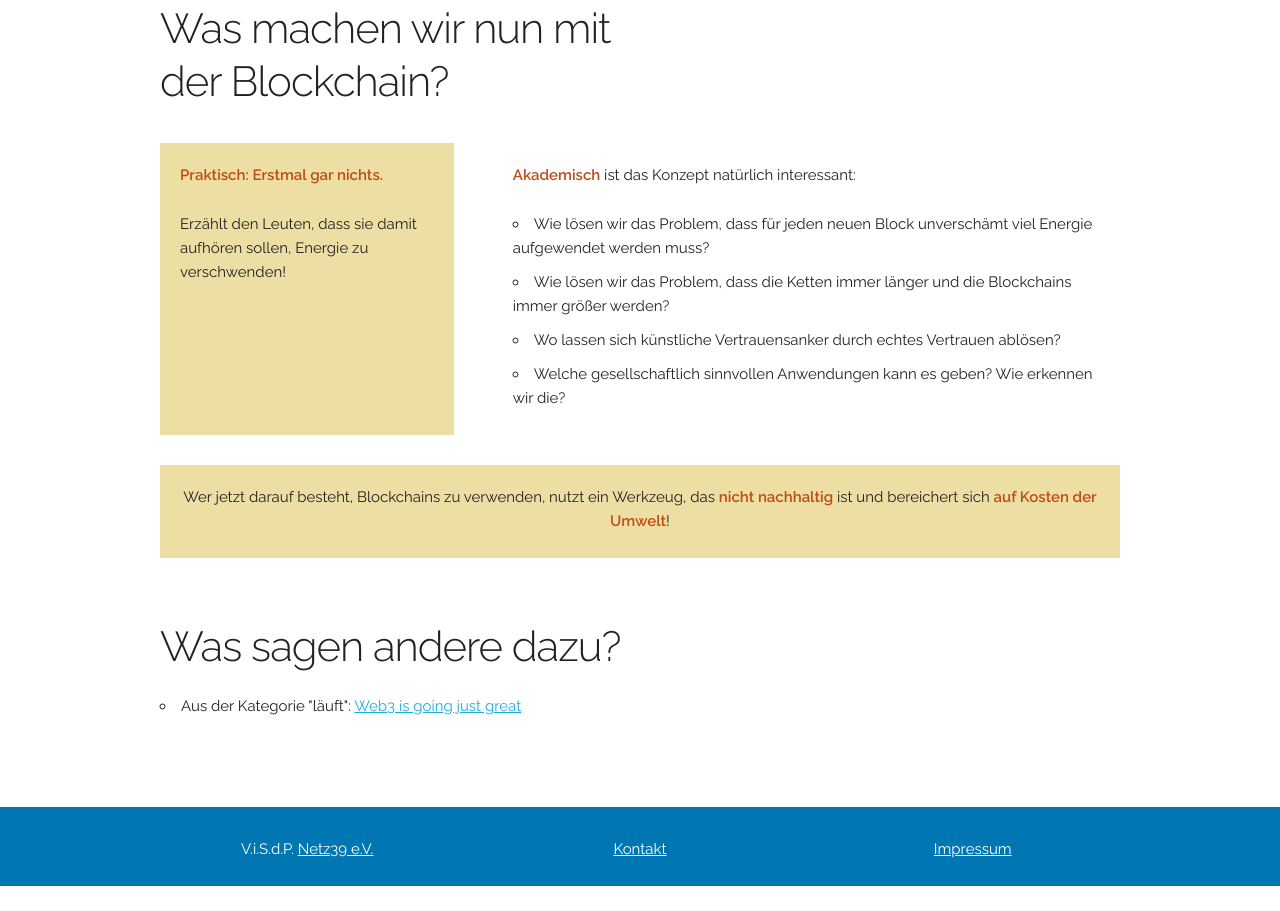
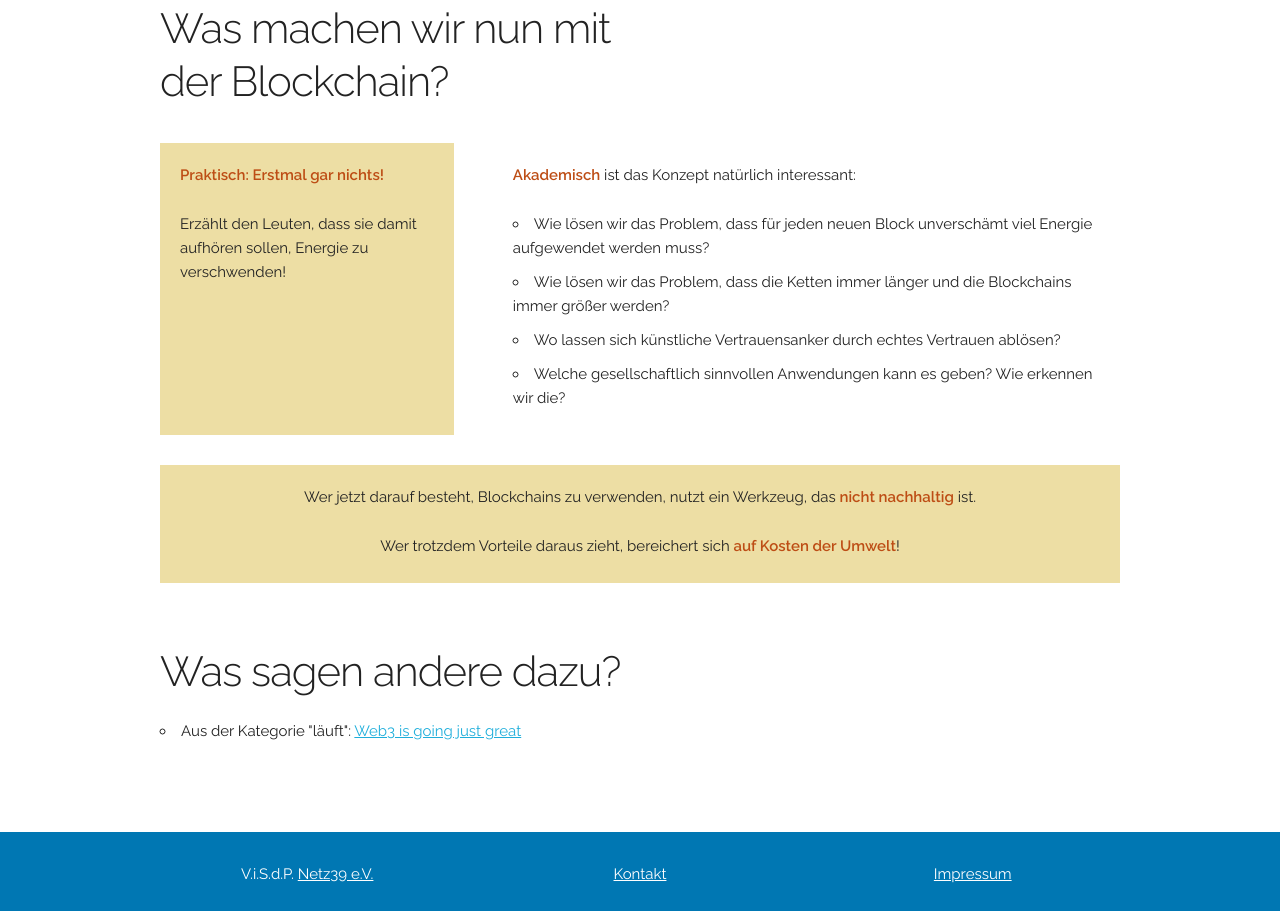
Before and after one commit to netz39/blockchain-infosite, a plain HTML site: page index.html in a window 1280 px wide. Shown: the part 2454-3365 px from the top of the page. Before the commit the page ends 3340 px from the top, so only its background shows below. Drawn offline with Linux system fonts and the light colour scheme.

Commit message:
Small text adjustments in the conclusion part

```diff
--- a/index.html
+++ b/index.html
@@ -169,7 +169,7 @@
     </div>
     <div class="row">
       <div class="one-third column topic conclusion">
-        <p><em>Praktisch: Erstmal gar nichts.</em></p>
+        <p><em>Praktisch: Erstmal gar nichts!</em></p>
         <p>Erzählt den Leuten, dass sie damit aufhören sollen, Energie zu verschwenden!</p>
       </div>
       <div class="two-thirds column topic">
@@ -184,7 +184,8 @@
     </div>
     <div class="row">
       <div class="column topic conclusion" style="text-align: center">
-         <p>Wer jetzt darauf besteht, Blockchains zu verwenden, nutzt ein Werkzeug, das <em>nicht nachhaltig</em> ist und bereichert sich <em>auf Kosten der Umwelt</em>! </p>
+         <p>Wer jetzt darauf besteht, Blockchains zu verwenden, nutzt ein Werkzeug, das <em>nicht nachhaltig</em> ist.</p>
+         <p>Wer trotzdem Vorteile daraus zieht, bereichert sich <em>auf Kosten der Umwelt</em>! </p>
       </div>
     </div>
   </div>
```
